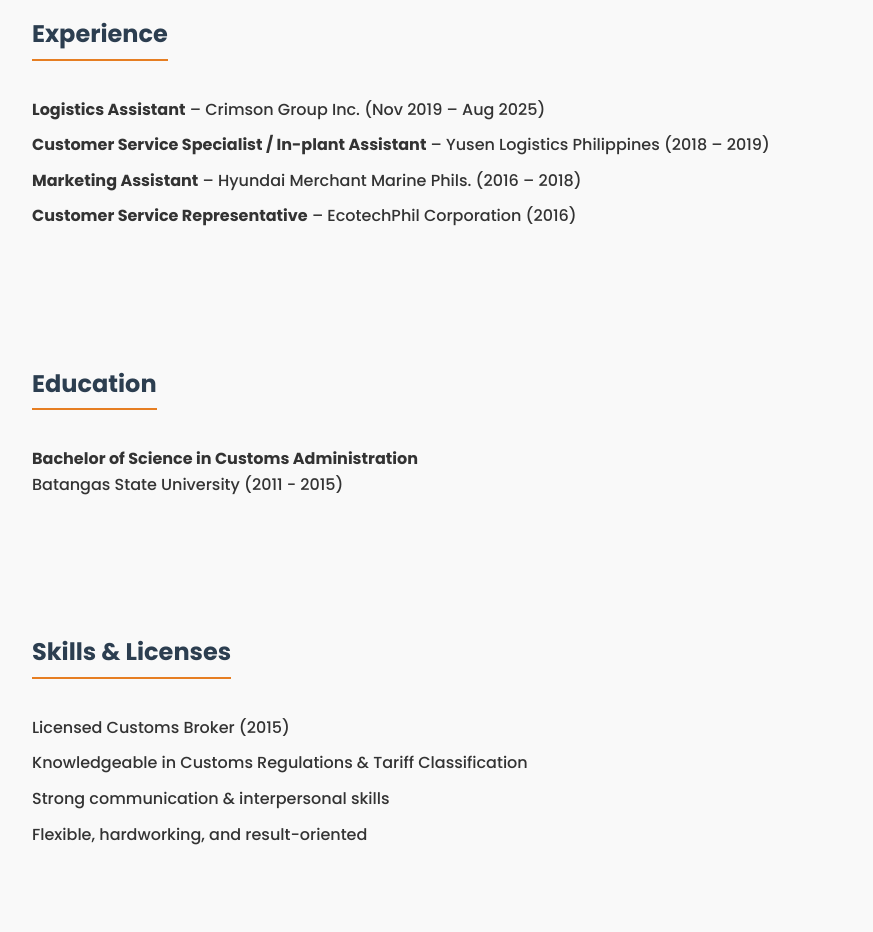
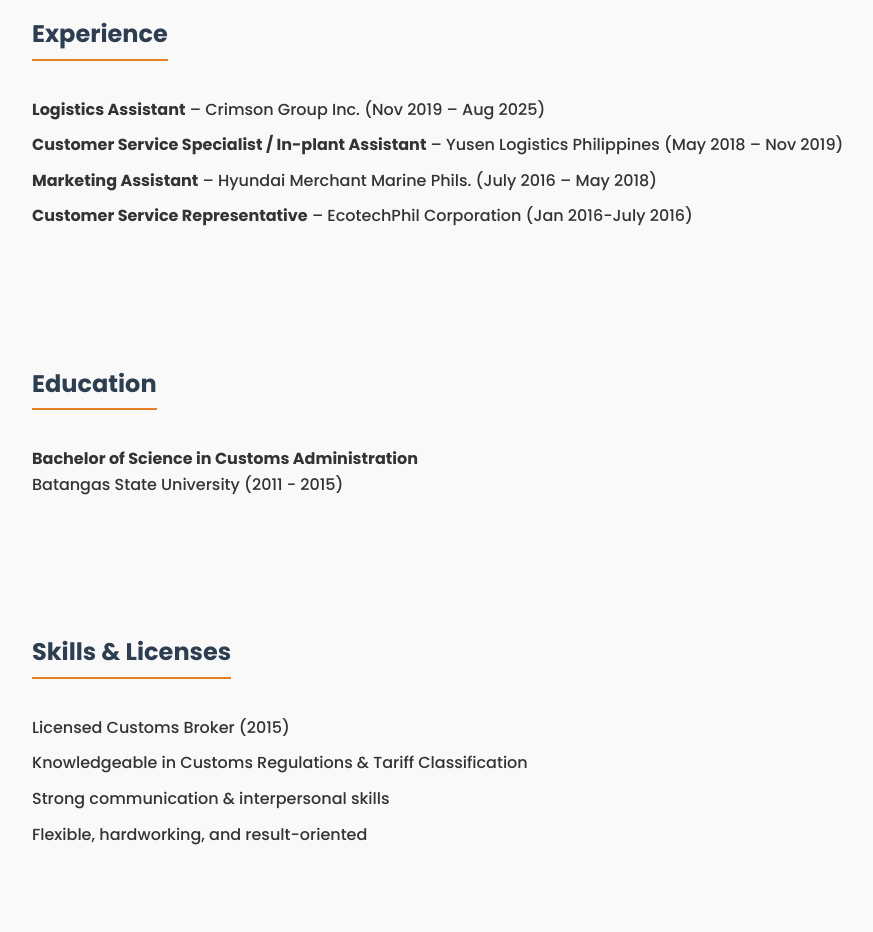
Before and after one commit to regietadeja/Portfolio, a plain HTML site: page index.html in a window 1280 px wide. Shown: the part 840-1772 px from the top of the page, without its empty margins (158-1031 px from the left). Drawn offline with Linux system fonts and the light colour scheme.

Commit message:
Update index.html

```diff
--- a/index.html
+++ b/index.html
@@ -101,9 +101,9 @@
     <h2>Experience</h2>
     <ul>
       <li><strong>Logistics Assistant</strong> – Crimson Group Inc. (Nov 2019 – Aug 2025)</li>
-      <li><strong>Customer Service Specialist / In-plant Assistant</strong> – Yusen Logistics Philippines (2018 – 2019)</li>
-      <li><strong>Marketing Assistant</strong> – Hyundai Merchant Marine Phils. (2016 – 2018)</li>
-      <li><strong>Customer Service Representative</strong> – EcotechPhil Corporation (2016)</li>
+      <li><strong>Customer Service Specialist / In-plant Assistant</strong> – Yusen Logistics Philippines (May 2018 – Nov 2019)</li>
+      <li><strong>Marketing Assistant</strong> – Hyundai Merchant Marine Phils. (July 2016 – May 2018)</li>
+      <li><strong>Customer Service Representative</strong> – EcotechPhil Corporation (Jan 2016-July 2016)</li>
     </ul>
   </section>
 
```
